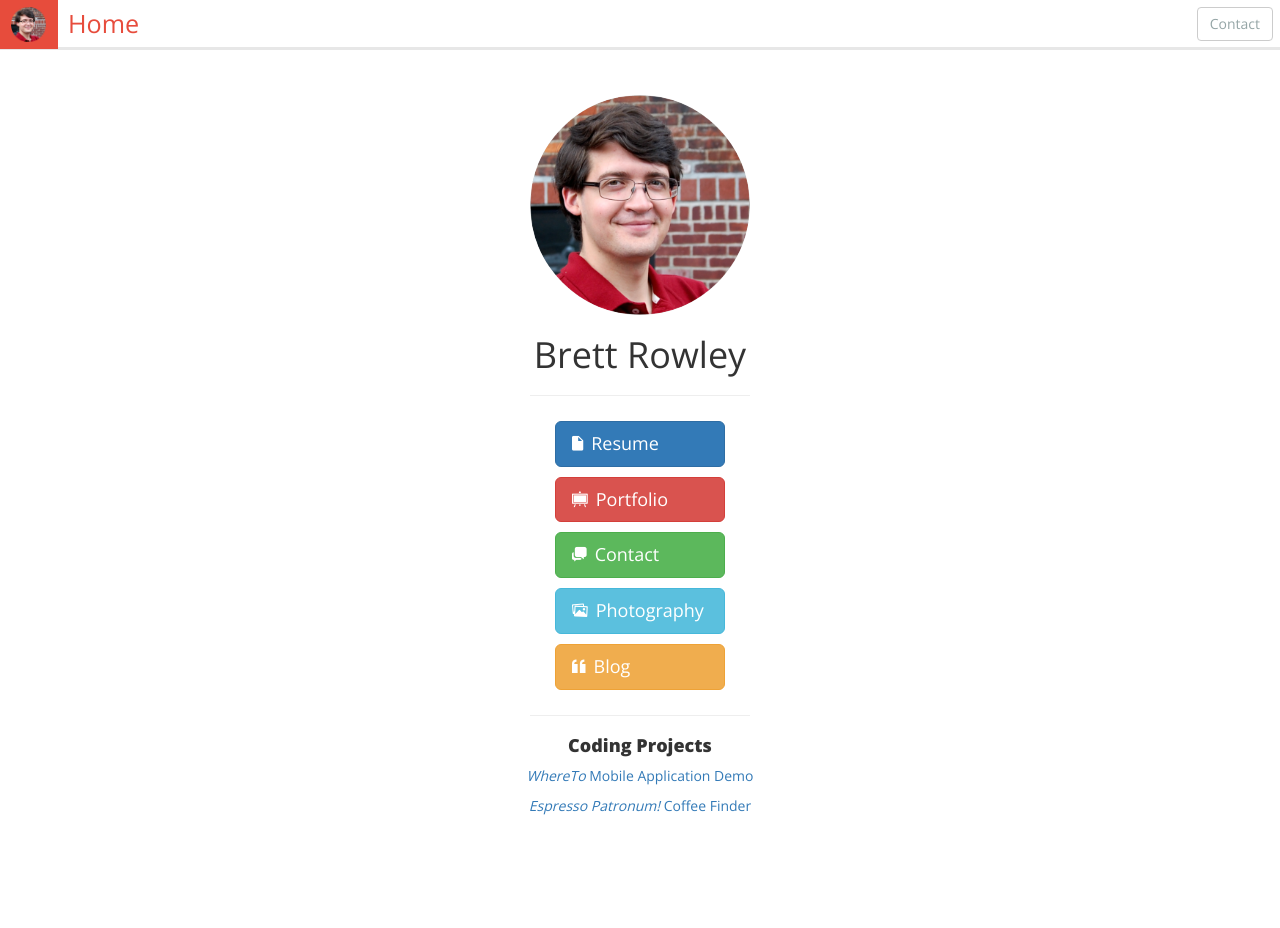
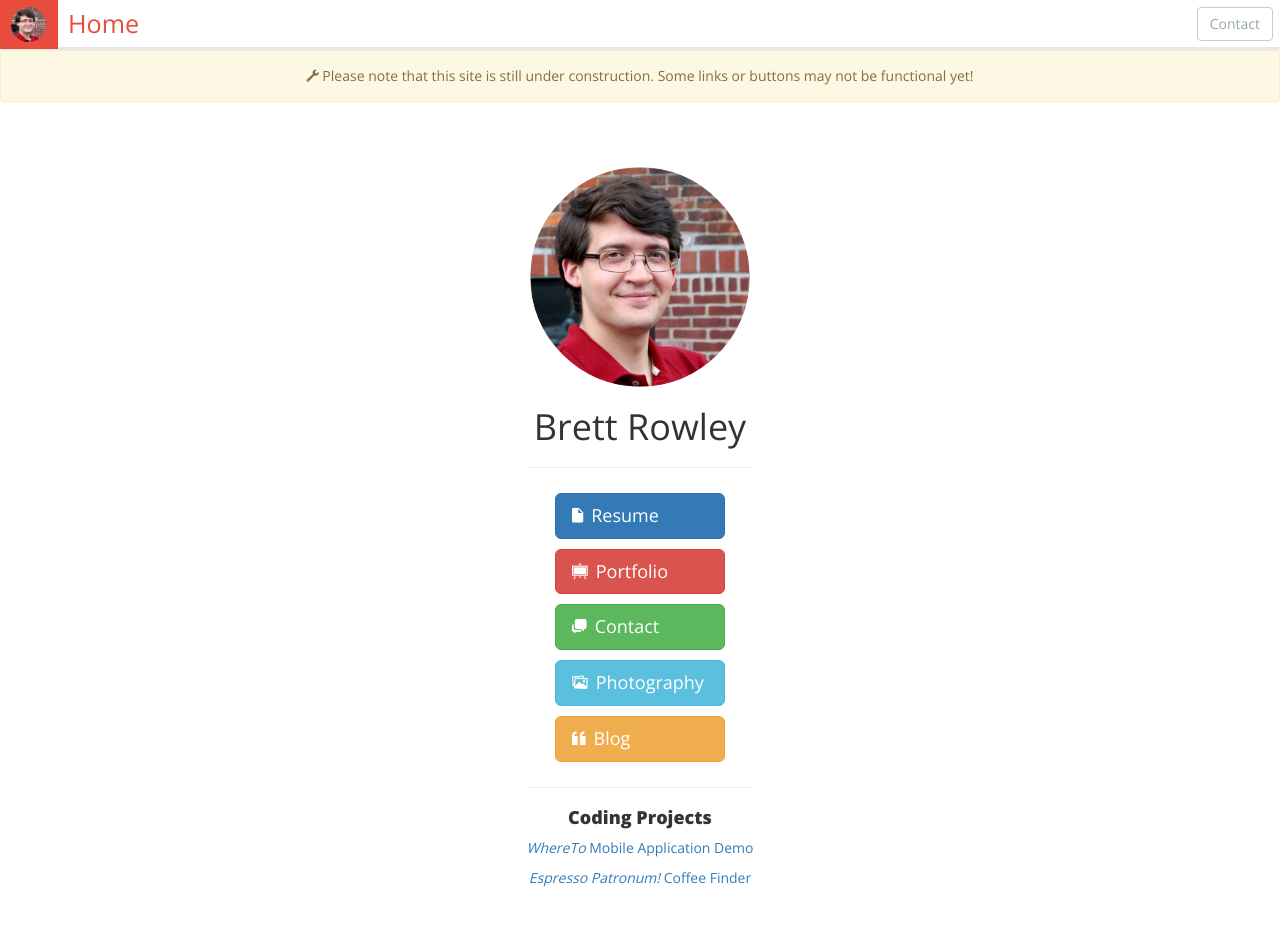
Before and after one commit to brettrowley/brettrowley.github.io, a Jekyll site: the page built from index.html, in a window 1280 px wide. Built offline with Jekyll 4.4.1, drawn with Linux system fonts in a browser that asks for light colours; some web fonts are replaced; before the commit the page ends 900 px from its top, so only the background shows below that.

Commit message:
Updated portfolio link and added warning bannerr

```diff
--- a/index.html
+++ b/index.html
@@ -33,6 +33,8 @@
 
   </style>
 
+  <div class="alert alert-warning" role="alert"><i class="ion-wrench"></i> Please note that this site is still under construction. Some links or buttons may not be functional yet!</div>
+
   <img id="profile_photo" src="/assets/img/profile_pic.png" style="height: 220px; margin-top: 5vh"/>
 
   <h1 id="header-text">Brett Rowley</h1>
@@ -40,7 +42,7 @@
   <hr>
 
   <a class="btn btn-primary btn-lg" type="button" href="/resume"><i class="ion-android-document"></i>Resume</a><br>
-  <a class="btn btn-danger btn-lg" type="button" href="/portfolio.pdf"><i class="ion-easel"></i>Portfolio</a><br>
+  <a class="btn btn-danger btn-lg" type="button" href="/portfolio"><i class="ion-easel"></i>Portfolio</a><br>
   <a class="btn btn-success btn-lg" type="button" href="/contact"><i class="ion-chatboxes"></i>Contact</a><br>
   <a class="btn btn-info btn-lg" type="button" href="/photography"><i class="ion-images"></i>Photography</a><br>
   <a class="btn btn-warning btn-lg" type="button" href="/blog"><i class="ion-quote"></i>Blog</a><br>
```
